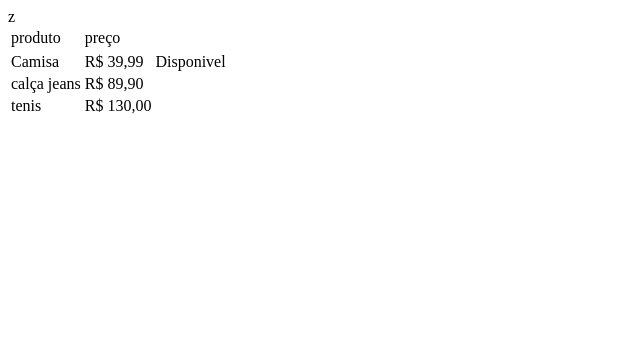
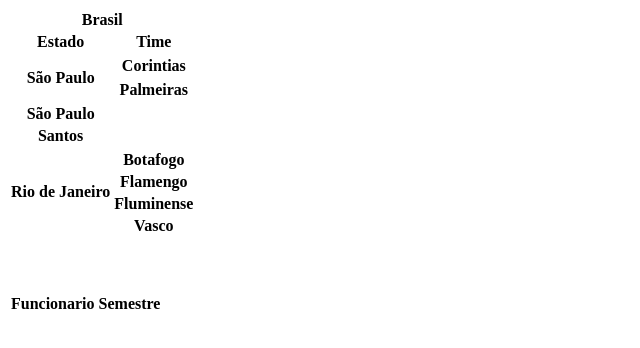
Before and after one commit to 32jonathan32/-CCN1, a plain HTML site: page Aula 07/index.html in a window 1280 px wide. Shown: the whole page, without its empty margins (0-640 px from the left). Drawn offline with Linux system fonts and the light colour scheme.

Commit message:
Add files via upload

```diff
--- a/Aula 07/index.html
+++ b/Aula 07/index.html
@@ -3,30 +3,49 @@
 <head>
     <meta charset="UTF-8">
     <meta name="viewport" content="width=device-width, initial-scale=1.0">
-    <title>Aula 06-Lista</title>
+    <title>Aula 07- Tabela</title>
 </head>
+<table 1>
+    <thead>
+        <tr>
+            <th colspan="2">Brasil</th>
+        </tr>
+        <tr>
+            <th>Estado</th>
+            <th>Time</th>
+        </tr>
+    </thead>
+    <tbody>
+        <tr>
+            <th rowspan="5">São Paulo</th>
+        </tr>
 
-    <table borda="1">
-        <tr>
-        <td>produto</td>
-        <td>preço</td>
-        <tr>
+            <tr><th>Corintias</th><tr>
+            </tr><th>Palmeiras</th><tr>
+            </tr><th>São Paulo</th></tr>
+            </tr><th>Santos</th></tr>
 
         <tr>
-            <td>Camisa </td>
-            <td>R$ 39,99 </td>
-            <td>Disponivel</td>z
+            <th rowspan="5">Rio de Janeiro</th>
         </tr>
-        <tr>
-            <td>calça jeans</td>
-            <td>R$ 89,90</td>
-        </tr>
-        <tr>
-            <td>tenis</td>
-            <td>R$ 130,00</td>
-        </tr>
+            </tr><th>Botafogo</th></tr>
+            </tr><th>Flamengo</th></tr>
+            </tr><th>Fluminense</th></tr>
+            </tr><th>Vasco</th></tr>
+    </tbody>
+<table 2>
+<br>
+<br>
+<br>
+<thead>
+    <tr>
+        <th rowspan="2"> Funcionario</th>
+        <th rowspan="2"> Semestre </th>
 
-    </table>
+    </tr>
+</thead>
+
+
 
 
 <body>
```
